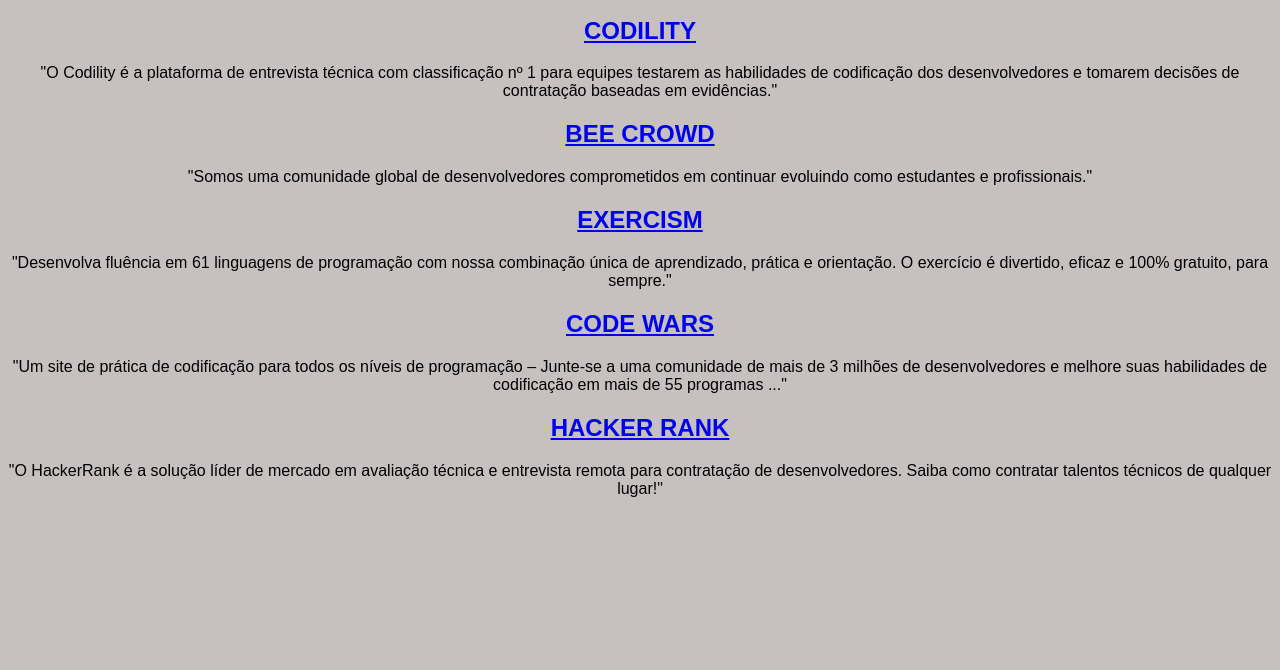
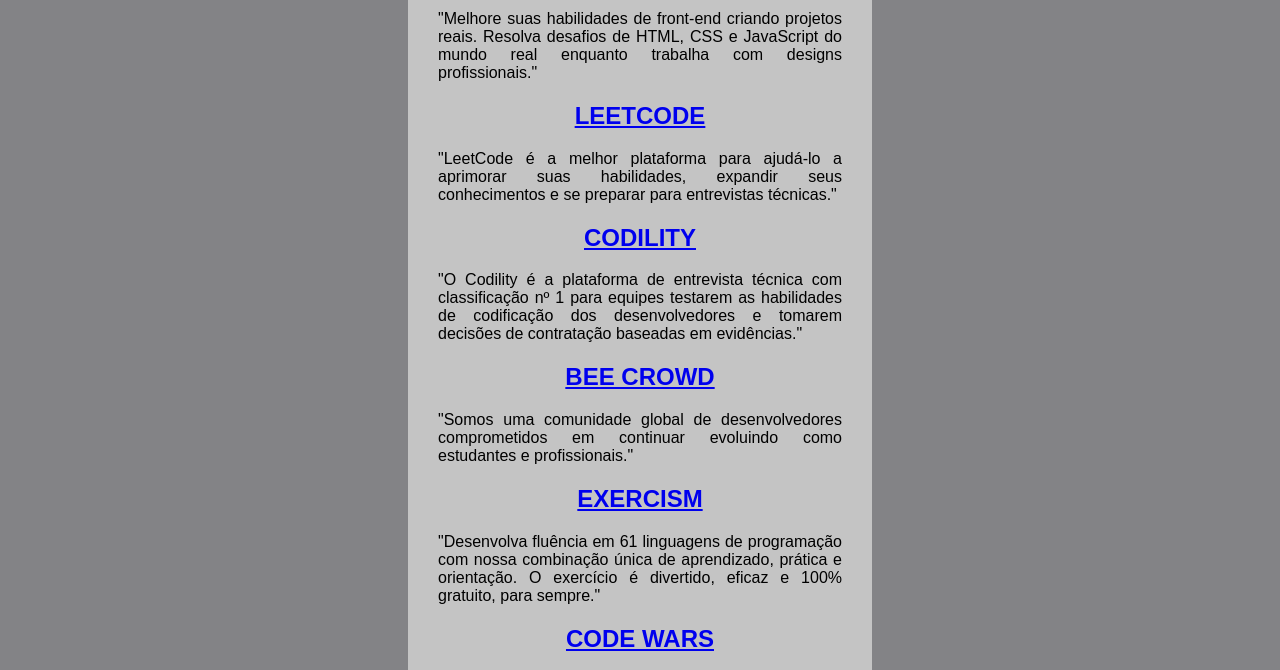
Before and after one commit to Lucasdiogo6/Sites-para-praticar-programacao, a plain HTML site: page index.html in a window 1280 px wide. Shown: the part 235-905 px from the top of the page. Before the commit the page ends 800 px from the top, so only its background shows below. Drawn offline with Linux system fonts and the light colour scheme.

Commit message:
update do style.css

```diff
--- a/style.css
+++ b/style.css
@@ -1,14 +1,21 @@
 body {
     font-family: Arial, Helvetica, sans-serif;
-    text-align: center;
-    background-color: rgb(198, 192, 192);
+    background-color: rgba(97, 97, 101, 0.779);
+}
+div {
+    margin: 50px 400px 30px 400px;
+    padding: 30px;
+    background-color: rgb(196, 196, 196);
 }
 h1 {
+    text-align: center;
     color: rgba(84, 36, 174, 0.922);
 }
 h2 {
+    text-align: center;
     color: rgba(84, 36, 174, 0.922);
 }
 p {
+    text-align: justify;
     color: rgb(0, 0, 0);
 }
```
